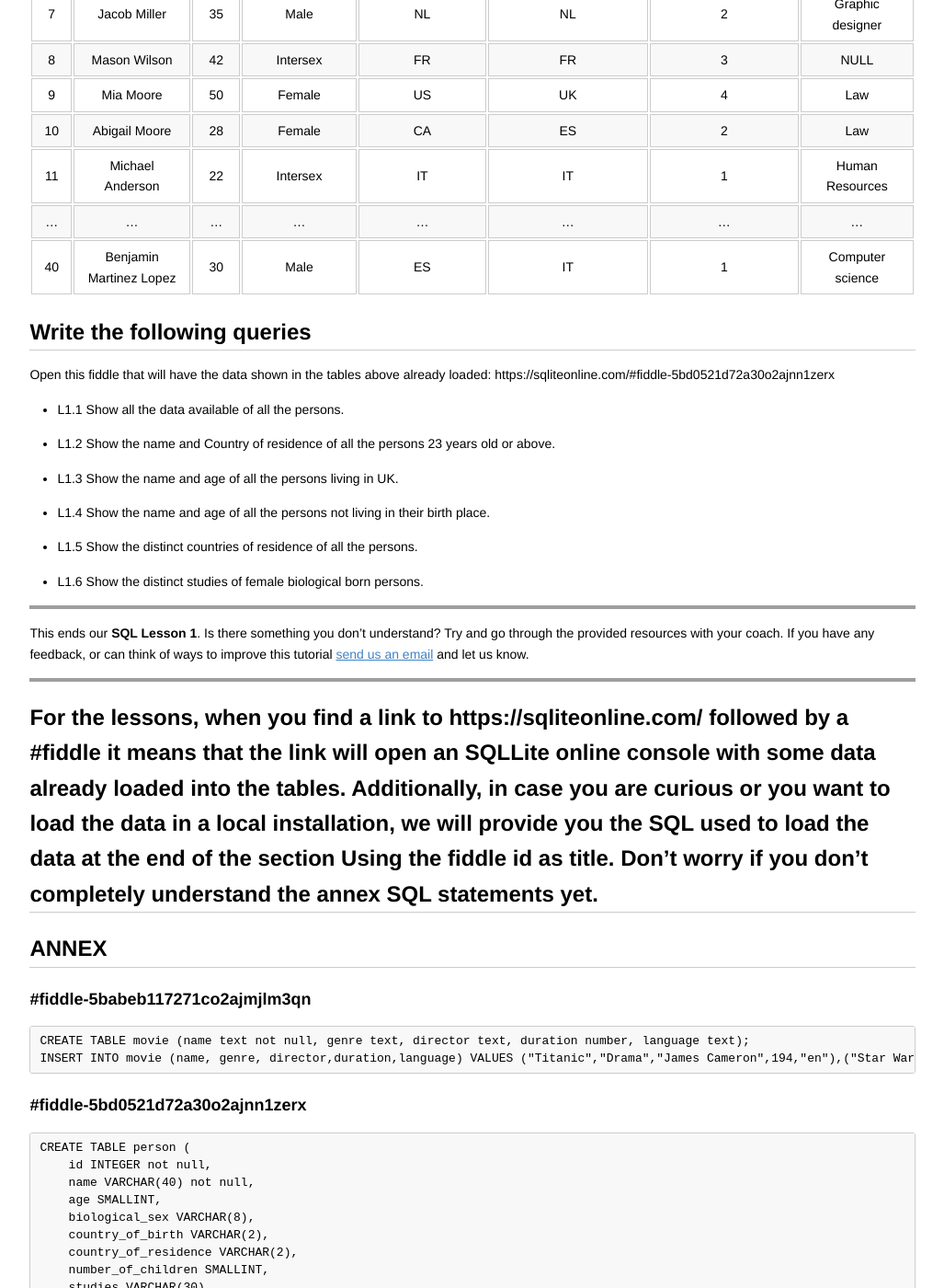
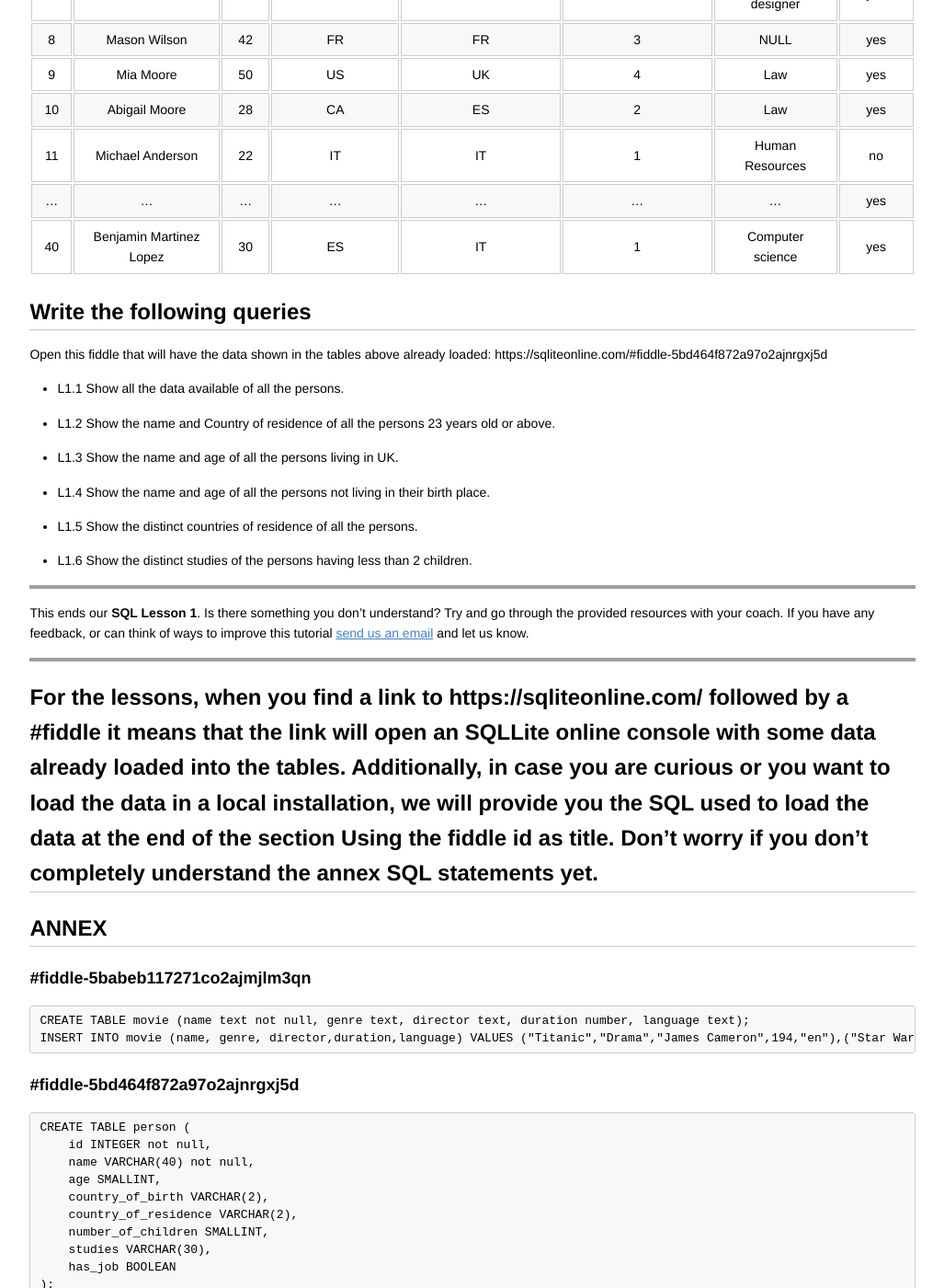
Before and after one commit to codebar/tutorials, a Jekyll site: the page built from sql/lesson1/tutorial.md, in a window 1280 px wide and 1400 px high, scrolled down 4281 px, cut to the strip 0-1400 px from the top of the window. Shown: the whole strip at 92% size, without its empty margins (126-1153 px from the left). Built offline with Jekyll 4.4.1, drawn with Linux system fonts in a browser that asks for light colours; some of the changed text lies outside the part shown; grey boxes are pictures that could not be loaded.

Commit message:
Fix Issue #9. Remove the biological_sex column, add has_job with binary values to allow some explanations with limited value lists. Adapt the lessons using the removed column

````diff
--- a/sql/lesson1/tutorial.md
+++ b/sql/lesson1/tutorial.md
@@ -177,34 +177,34 @@ For the exercises below, we'll use a new table: _person_. This table could be pa
 
 ### PERSON table
 
-person (id, name, age, biological_sex, country_of_birth, country_of_residence, number_of_children, studies)
+person (id, name, age, country_of_birth, country_of_residence, number_of_children, studies, has_job)
 
-| id       | name                    | age   | biological_sex | country_of_birth | country_of_residence | number_of_children | studies         |
-| :------: | :---------------------: | :---: | :------------: | :--------------: | :------------------: | :----------------: | :-----:         |
-|1         | Emma Smith              |18     |Female          |UK                |UK                    |1                   |Computer science |
-|2         | Noah Johnson            |21     |Male            |UK                |US                    |0                   |Accountancy      |
-|3         | Luis Marco Polo         |23     |Male            |ES                |UK                    |0                   |Maths            |
-|4         | Olivia Juanes           |21     |Female          |AR                |PT                    |1                   |Arts             |
-|5         | William Brown           |25     |Male            |BR                |BR                    |1                   |Photography      |
-|6         | Sophia Davis            |30     |Female          |PT                |UK                    |2                   |NULL             |
-|7         | Jacob Miller            |35     |Male            |NL                |NL                    |2                   |Graphic designer |
-|8         | Mason Wilson            |42     |Intersex        |FR                |FR                    |3                   |NULL             |
-|9         | Mia Moore               |50     |Female          |US                |UK                    |4                   |Law              |
-|10        | Abigail Moore           |28     |Female          |CA                |ES                    |2                   |Law              |
-|11        | Michael Anderson        |22     |Intersex        |IT                |IT                    |1                   |Human Resources  |
-|...       | ...                     |...    |...             |...               |...                   |...                 |...              |
-|40        | Benjamin Martinez Lopez |30     |Male            |ES                |IT                    |1                   |Computer science |
+| id       | name                    | age   | country_of_birth | country_of_residence | number_of_children | studies         | has_job |
+| :------: | :---------------------: | :---: | :--------------: | :------------------: | :----------------: | :-----:         | :-----: |
+|1         | Emma Smith              |18     |UK                |UK                    |1                   |Computer science | yes     |
+|2         | Noah Johnson            |21     |UK                |US                    |0                   |Accountancy      | yes     |
+|3         | Luis Marco Polo         |23     |ES                |UK                    |0                   |Maths            | yes     |
+|4         | Olivia Juanes           |21     |AR                |PT                    |1                   |Arts             | yes     |
+|5         | William Brown           |25     |BR                |BR                    |1                   |Photography      | yes     |
+|6         | Sophia Davis            |30     |PT                |UK                    |2                   |NULL             | no      |
+|7         | Jacob Miller            |35     |NL                |NL                    |2                   |Graphic designer | yes     |
+|8         | Mason Wilson            |42     |FR                |FR                    |3                   |NULL             | yes     |
+|9         | Mia Moore               |50     |US                |UK                    |4                   |Law              | yes     |
+|10        | Abigail Moore           |28     |CA                |ES                    |2                   |Law              | yes     |
+|11        | Michael Anderson        |22     |IT                |IT                    |1                   |Human Resources  | no      |
+|...       | ...                     |...    |...               |...                   |...                 |...              | yes     |
+|40        | Benjamin Martinez Lopez |30     |ES                |IT                    |1                   |Computer science | yes     |
 
 ## Write the following queries
 
-Open this fiddle that will have the data shown in the tables above already loaded: https://sqliteonline.com/#fiddle-5bd0521d72a30o2ajnn1zerx
+Open this fiddle that will have the data shown in the tables above already loaded: https://sqliteonline.com/#fiddle-5bd464f872a97o2ajnrgxj5d
 
 * L1.1 Show all the data available of all the persons.
 * L1.2 Show the name and Country of residence of all the persons 23 years old or above.
 * L1.3 Show the name and age of all the persons living in UK.
 * L1.4 Show the name and age of all the persons not living in their birth place.
 * L1.5 Show the distinct countries of residence of all the persons.
-* L1.6 Show the distinct studies of female biological born persons.
+* L1.6 Show the distinct studies of the persons having less than 2 children.
 
 ---
 This ends our **SQL Lesson 1**. Is there something you don't understand? Try and go through the provided resources with your coach. If you have any feedback, or can think of ways to improve this tutorial [send us an email](mailto:feedback@codebar.io) and let us know.
@@ -223,30 +223,30 @@ CREATE TABLE movie (name text not null, genre text, director text, duration numb
 INSERT INTO movie (name, genre, director,duration,language) VALUES ("Titanic","Drama","James Cameron",194,"en"),("Star Wars","Action","George Lucas",121,"en"),("2001: A Space Odyssey","Sci-Fi","Stanley Kubrick",149,"en"),("Nueve Reinas","Drama","Fabian Bielinsky",114,"es");
 ```
 
-### #fiddle-5bd0521d72a30o2ajnn1zerx
+### #fiddle-5bd464f872a97o2ajnrgxj5d
 ```SQL
 CREATE TABLE person (
     id INTEGER not null,
     name VARCHAR(40) not null,
     age SMALLINT,
-    biological_sex VARCHAR(8),
     country_of_birth VARCHAR(2),
     country_of_residence VARCHAR(2),
     number_of_children SMALLINT,
-    studies VARCHAR(30)
+    studies VARCHAR(30),
+    has_job BOOLEAN
 );
 
-INSERT INTO person (id, name, age, biological_sex, country_of_birth, country_of_residence, number_of_children, studies) VALUES (1,"Emma Smith",18,"Female","UK","UK",1,"Computer science");
-INSERT INTO person (id, name, age, biological_sex, country_of_birth, country_of_residence, number_of_children, studies) VALUES (2,"Noah Johnson",21,"Male","UK","US",0,"Accountancy");
-INSERT INTO person (id, name, age, biological_sex, country_of_birth, country_of_residence, number_of_children, studies) VALUES (3,"Luis Marco Polo",23,"Male","ES","UK",0,"Maths");
-INSERT INTO person (id, name, age, biological_sex, country_of_birth, country_of_residence, number_of_children, studies) VALUES (4,"Olivia Juanes",21,"Female","AR","PT",1,"Arts");
-INSERT INTO person (id, name, age, biological_sex, country_of_birth, country_of_residence, number_of_children, studies) VALUES (5,"William Brown",25,"Male","BR","BR",1,"Photography");
-INSERT INTO person (id, name, age, biological_sex, country_of_birth, country_of_residence, number_of_children, studies) VALUES (6,"Sophia Davis",30,"Female","PT","UK",2,NULL);
-INSERT INTO person (id, name, age, biological_sex, country_of_birth, country_of_residence, number_of_children, studies) VALUES (7,"Jacob Miller",35,"Male","NL","NL",2,"Graphic designer");
-INSERT INTO person (id, name, age, biological_sex, country_of_birth, country_of_residence, number_of_children, studies) VALUES (8,"Mason Wilson",42,"Intersex","FR","FR",3,NULL);
-INSERT INTO person (id, name, age, biological_sex, country_of_birth, country_of_residence, number_of_children, studies) VALUES (9,"Mia Moore",50,"Female","US","UK",4,"Law");
-INSERT INTO person (id, name, age, biological_sex, country_of_birth, country_of_residence, number_of_children, studies) VALUES (10,"Abigail Moore",28,"Female","CA","ES",2,"Law");
-INSERT INTO person (id, name, age, biological_sex, country_of_birth, country_of_residence, number_of_children, studies) VALUES (11,"Michael Anderson",22,"Intersex","IT","IT",1,"Human Resources");
-INSERT INTO person (id, name, age, biological_sex, country_of_birth, country_of_residence, number_of_children, studies) VALUES (40,"Benjamin Martinez Lopez",30,"Male","ES","IT",1,"Computer science");
+INSERT INTO person (id, name, age, country_of_birth, country_of_residence, number_of_children, studies, has_job) VALUES (1,"Emma Smith",18,"UK","UK",1,"Computer science","yes");
+INSERT INTO person (id, name, age, country_of_birth, country_of_residence, number_of_children, studies, has_job) VALUES (2,"Noah Johnson",21,"UK","US",0,"Accountancy","yes");
+INSERT INTO person (id, name, age, country_of_birth, country_of_residence, number_of_children, studies, has_job) VALUES (3,"Luis Marco Polo",23,"ES","UK",0,"Maths","yes");
+INSERT INTO person (id, name, age, country_of_birth, country_of_residence, number_of_children, studies, has_job) VALUES (4,"Olivia Juanes",21,"AR","PT",1,"Arts","yes");
+INSERT INTO person (id, name, age, country_of_birth, country_of_residence, number_of_children, studies, has_job) VALUES (5,"William Brown",25,"BR","BR",1,"Photography","yes");
+INSERT INTO person (id, name, age, country_of_birth, country_of_residence, number_of_children, studies, has_job) VALUES (6,"Sophia Davis",30,"PT","UK",2,NULL,"no");
+INSERT INTO person (id, name, age, country_of_birth, country_of_residence, number_of_children, studies, has_job) VALUES (7,"Jacob Miller",35,"NL","NL",2,"Graphic designer","yes");
+INSERT INTO person (id, name, age, country_of_birth, country_of_residence, number_of_children, studies, has_job) VALUES (8,"Mason Wilson",42,"FR","FR",3,NULL,"yes");
+INSERT INTO person (id, name, age, country_of_birth, country_of_residence, number_of_children, studies, has_job) VALUES (9,"Mia Moore",50,"US","UK",4,"Law","yes");
+INSERT INTO person (id, name, age, country_of_birth, country_of_residence, number_of_children, studies, has_job) VALUES (10,"Abigail Moore",28,"CA","ES",2,"Law","yes");
+INSERT INTO person (id, name, age, country_of_birth, country_of_residence, number_of_children, studies, has_job) VALUES (11,"Michael Anderson",22,"IT","IT",1,"Human Resources","no");
+INSERT INTO person (id, name, age, country_of_birth, country_of_residence, number_of_children, studies, has_job) VALUES (40,"Benjamin Martinez Lopez",30,"ES","IT",1,"Computer science","yes");
 
 ```
--- a/sql/lessons_summary.txt
+++ b/sql/lessons_summary.txt
@@ -5,8 +5,8 @@ https://github.com/adam-p/markdown-here/wiki/Markdown-Here-Cheatsheet
 
 List of #fiddle
 #fiddle-5babeb117271co2ajmjlm3qn
-#fiddle-5bd0521d72a30o2ajnn1zerx
-#fiddle-5bd0543f72a31o2ajnn2b4ij
+#fiddle-5bd464f872a97o2ajnrgxj5d
+#fiddle-5bd4656772a98o2ajnrgzwo2
 
 Lesson 1:
 - Explanation of the lessons. "By the end of this lessons you'll be able to: ..."
````
Also changed, not shown: sql/lesson2/tutorial.md (+21 -21 lines), sql/lesson3/tutorial.md (+20 -24 lines), sql/lesson4/tutorial.md (+9 -9 lines), sql/lesson5/tutorial.md (+4 -4 lines), sql/lesson6/tutorial.md (+4 -4 lines).
